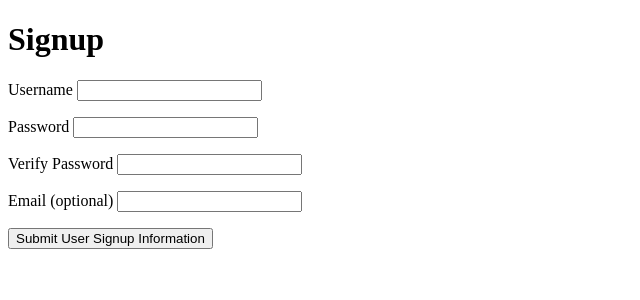
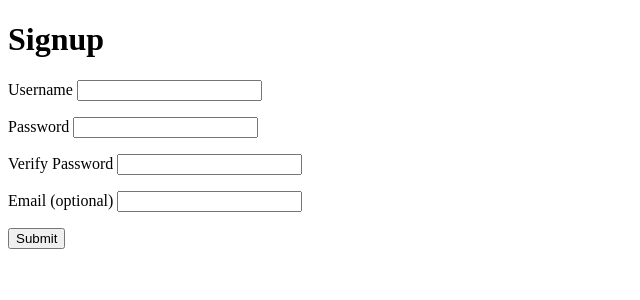
Before and after one commit to jsjue/user-signup, a Flask app: page / in a window 1280 px wide. Shown: the top 300 px of the page, without its empty margins (0-640 px from the left). Run offline with Flask 2, Linux system fonts and the light colour scheme.

Commit message:
changed button

```diff
--- a/templates/home-page.html
+++ b/templates/home-page.html
@@ -35,7 +35,7 @@
 
 
 
-        <input type="submit" value="Submit User Signup Information" />
+        <input type="submit" value="Submit" />
     </form>
 </body>
 </html>
```
